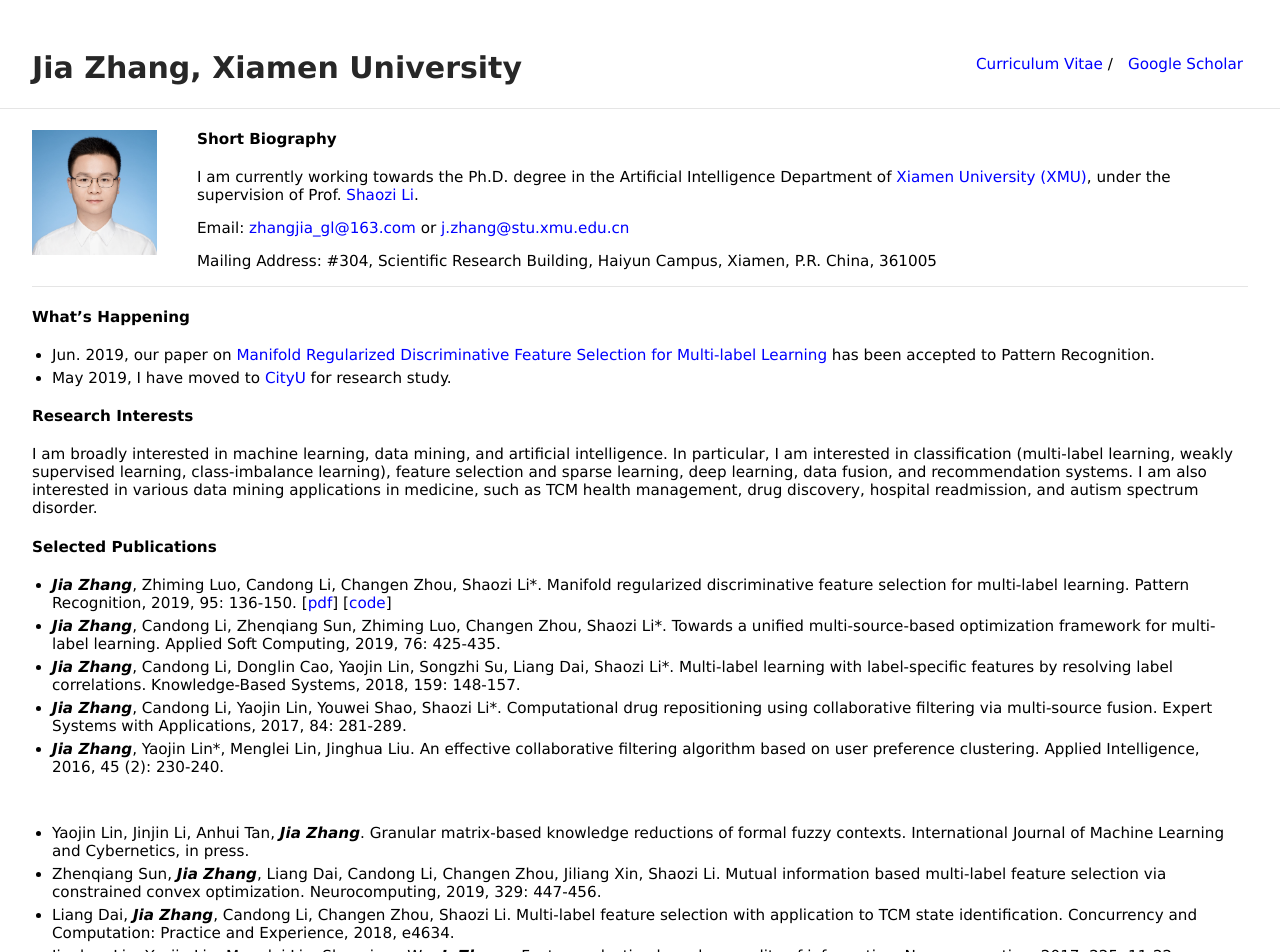
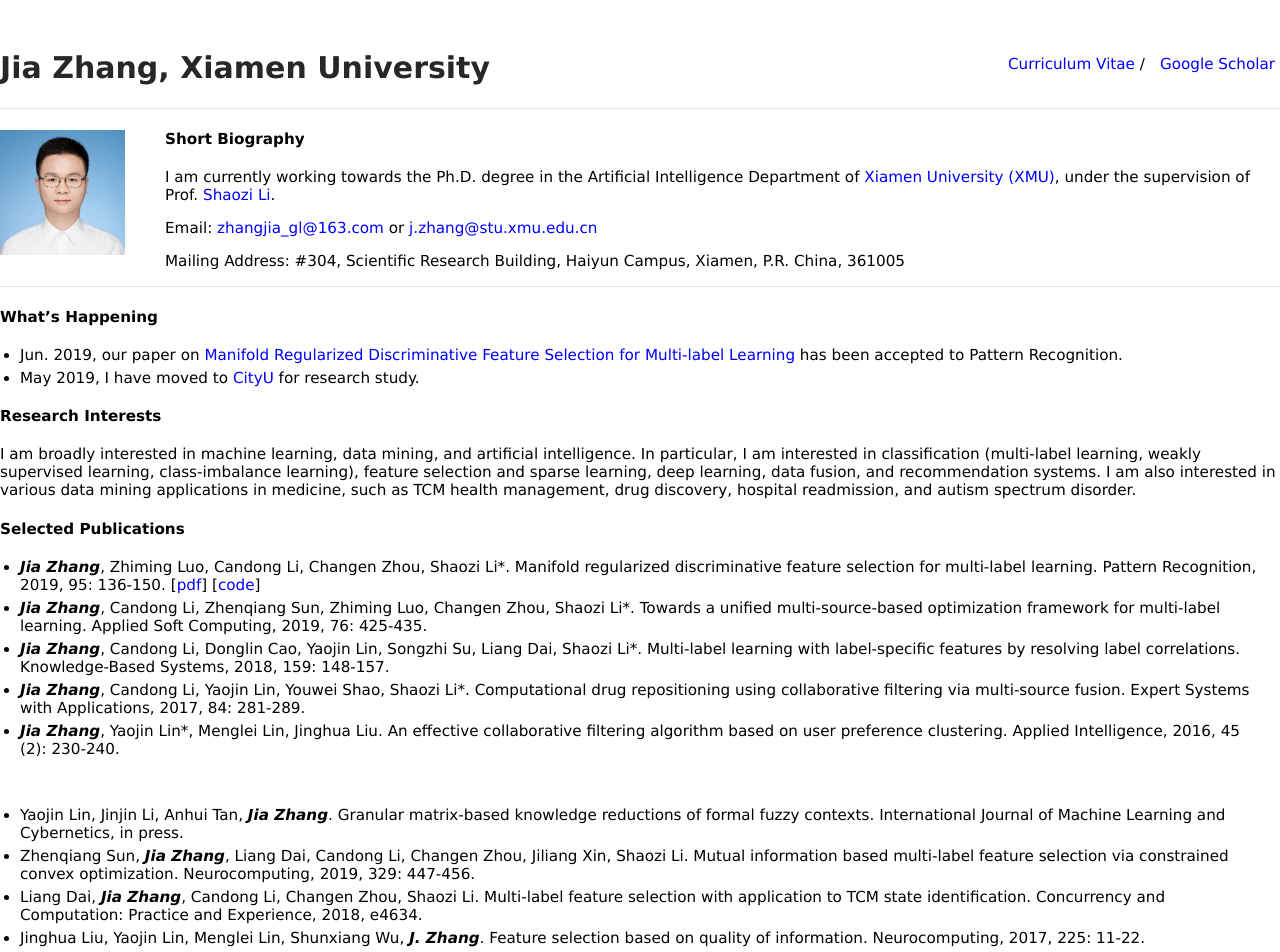
Before and after one commit to jiazhang-ml/jiazhang-ml.github.io, a Jekyll site: the page built from index.md, in a window 1280 px wide. Shown: the top 952 px of the page. Built offline with Jekyll 4.4.1, drawn with Linux system fonts in a browser that asks for light colours.

Commit message:
Update _style.scss

```diff
--- a/_sass/_style.scss
+++ b/_sass/_style.scss
@@ -68,7 +68,7 @@ hr {
 /* Divs */
 
 .container {
-    max-width: 95%;
+    max-width: 1640px;
     margin: auto;
 }
 .wrapper {
```
